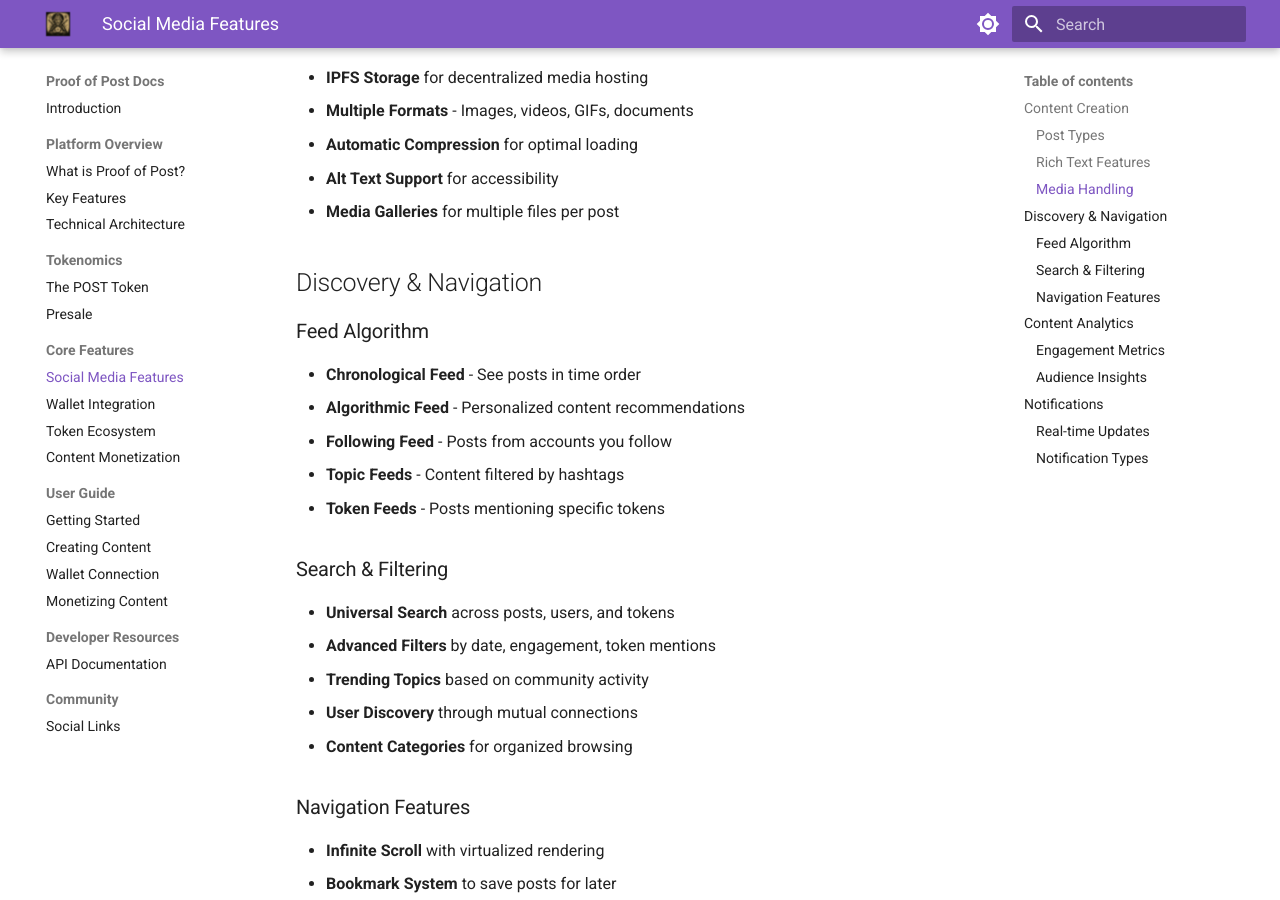
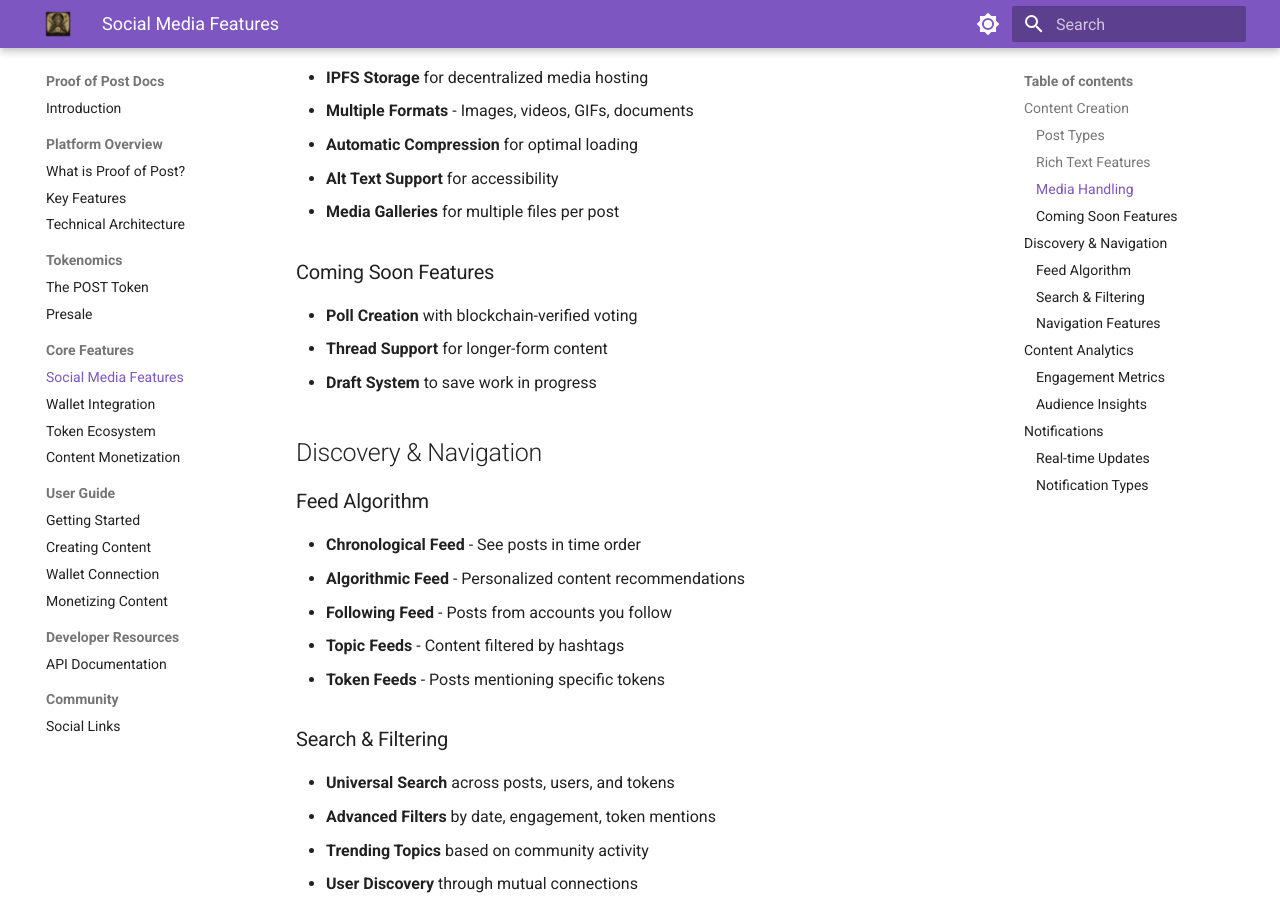
Before and after one commit to CardanoTokenIO/ProoOfPost, an MkDocs documentation site: the page built from docs/features/social-media.md, in a window 1280 px wide and 900 px high, scrolled down 779 px. Built offline with MkDocs 1.6.1 and Material for MkDocs 9.7.7, drawn with Linux system fonts in a browser that asks for light colours.

Commit message:
Add Coming Soon features to social media functionality
- Add 'Coming Soon Features' subsection to Content Creation
- Include Poll Creation with blockchain-verified voting
- Include Thread Support for longer-form content
- Include Draft System to save work in progress
- Set user expectations for upcoming platform features

```diff
--- a/docs/features/social-media.md
+++ b/docs/features/social-media.md
@@ -24,6 +24,11 @@ Proof of Post delivers a familiar yet enhanced social media experience, combinin
 - **Automatic Compression** for optimal loading
 - **Alt Text Support** for accessibility
 - **Media Galleries** for multiple files per post
+
+### Coming Soon Features
+- **Poll Creation** with blockchain-verified voting
+- **Thread Support** for longer-form content
+- **Draft System** to save work in progress
 
 ## Discovery & Navigation
 
```
